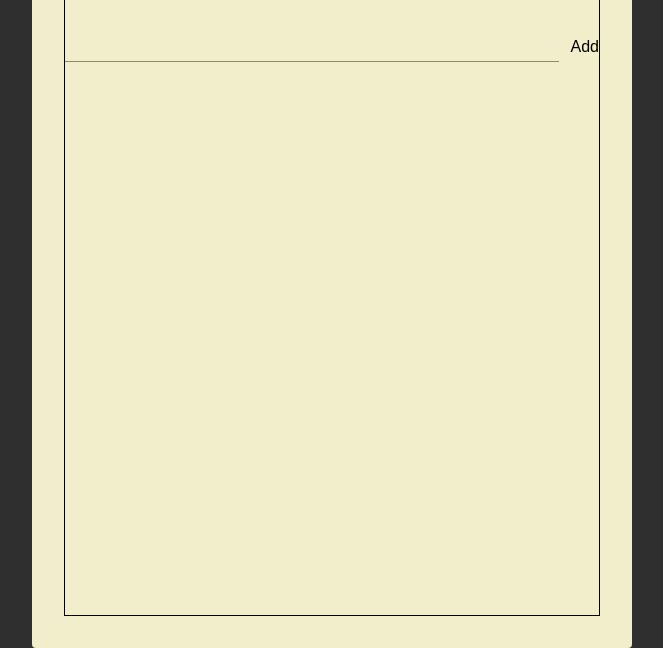
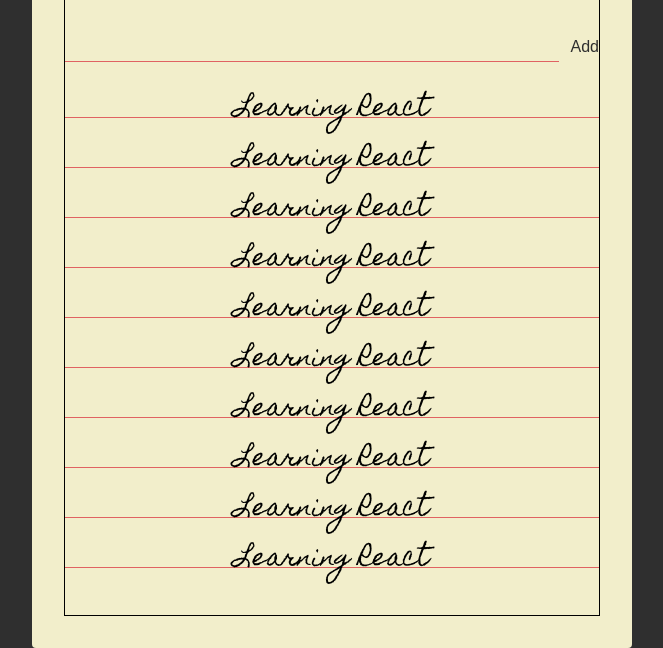
Before and after one commit to iskndr97/Belajar-menggunakan-react, a website: page index.html in a window 1280 px wide. Shown: the part 152-800 px from the top of the page, without its empty margins (308-971 px from the left). Drawn offline with Linux system fonts and the light colour scheme.

Commit message:
Menambahkan section todos

```diff
--- a/index.html
+++ b/index.html
@@ -23,8 +23,41 @@
 <section class="form">
 <form class="add-form">
 <input type="text" class="add-input">
-<button class="add-btn">Add</button>
+<button class="add-btn main-black-color">Add</button>
 </form>
+</section>
+
+    <section class="todos">
+    <div class="todo">
+    <span class="todo-text">Learning React</span>
+    </div>
+    <div class="todo">
+      <span class="todo-text">Learning React</span>
+      </div>
+      <div class="todo">
+        <span class="todo-text">Learning React</span>
+        </div>
+        <div class="todo">
+          <span class="todo-text">Learning React</span>
+          </div>
+          <div class="todo">
+            <span class="todo-text">Learning React</span>
+            </div>
+            <div class="todo">
+              <span class="todo-text">Learning React</span>
+              </div>
+              <div class="todo">
+                <span class="todo-text">Learning React</span>
+                </div>
+            <div class="todo">
+              <span class="todo-text">Learning React</span>
+              </div>
+              <div class="todo">
+                <span class="todo-text">Learning React</span>
+                </div>
+                <div class="todo">
+                  <span class="todo-text">Learning React</span>
+                  </div>
 </section>
       </div>
     </div>
--- a/styles.css
+++ b/styles.css
@@ -4,10 +4,15 @@
 
 :root {
   --main-red-color: #e06262;
+  --main-black-color: #2f2f2f;
 }
 
 .main-red-color {
   color: var(--main-red-color);
+}
+
+.main-black-color {
+  color: var(--main-black-color);
 }
 
 html {
@@ -20,7 +25,7 @@
   align-content: center;
   align-items: center;
 
-  background-color: #2f2f2f;
+  background-color: var(--main-black-color);
   height: 100vh;
 }
 
@@ -76,6 +81,20 @@
   outline: unset;
 }
 
+.header-btn.main-red-color:active {
+  text-shadow: 1px 1px 2px var(--main-red-color);
+}
+
+.header-btn.main-black-color:active {
+  text-shadow: 1px 1px 2px var(--main-black-color);
+}
+
+.add-btn.main-black-color:active {
+text-shadow: 1px 1px 2px var(--main-black-color);
+}
+
+
+
 .add {
   padding: 16px;
 }
@@ -112,3 +131,29 @@
   border: unset;
   outline: unset;
 }
+
+
+.todos {
+display: flex;
+flex-direction: column;
+}
+
+.todo {
+position: relative;
+
+flex: 1 0 auto;
+text-align: center;
+
+min-height: 34px;
+margin: 16px 0 0;
+font-family: "Homemade Apple", sans-serif;
+font-size: 24px;
+
+border-bottom: 1px solid var(--main-red-color);
+}
+
+.todo-text {
+position: absolute;
+left: 50%;
+transform: translate(-50%);
+}
```
